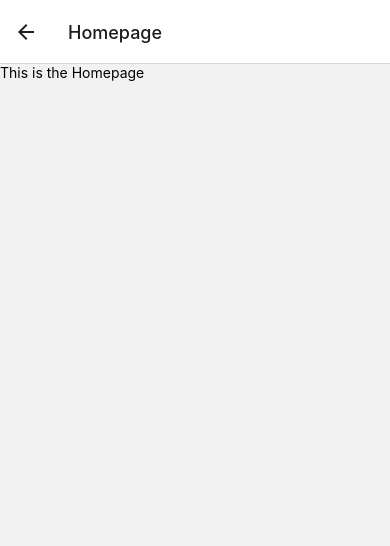
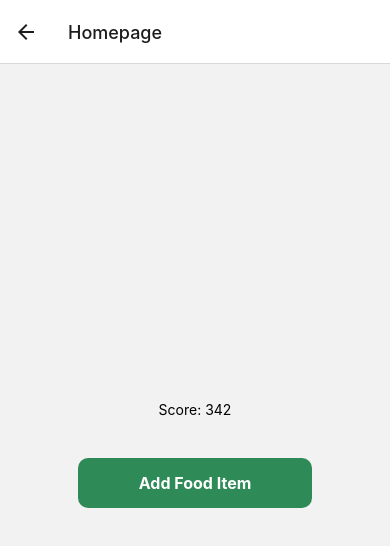
Before and after one commit to CelesTech03/CarbonKarma, a React Native app: screen /Homepage in a window 390 px wide. Shown: the top 546 px of the page. Built offline with nearby package versions, Linux system fonts and the light colour scheme.

Commit message:
fixed slider, buttons lightlight when clicked, added test button on Homepage to get to AddFoodScreen

```diff
--- a/App.js
+++ b/App.js
@@ -6,6 +6,7 @@ import LoginScreen from "./screens/LoginScreen";
 import RegisterScreen from "./screens/RegisterScreen";
 import OnboardingScreen from "./screens/OnboardingScreen";
 import Homepage from "./screens/Homepage";
+import AddFoodScreen from "./screens/AddFoodScreen";
 
 const Stack = createNativeStackNavigator();
 
@@ -20,6 +21,7 @@ export default function App() {
         <Stack.Screen name="Register" component={RegisterScreen} />
         <Stack.Screen name="Onboarding" component={OnboardingScreen} />
         <Stack.Screen name="Homepage" component={Homepage} />
+        <Stack.Screen name="AddFood" component={AddFoodScreen} />
       </Stack.Navigator>
     </NavigationContainer>
   );
--- a/screens/AddFoodScreen.js
+++ b/screens/AddFoodScreen.js
@@ -1,5 +1,5 @@
 import { Image, StyleSheet, Text, TouchableOpacity, View } from "react-native";
-import React, { useState } from "react";
+import { React, useState } from "react";
 import DropDownPicker from "react-native-dropdown-picker";
 import { Slider } from "@miblanchard/react-native-slider";
 
@@ -27,8 +27,21 @@ const AddFoodScreen = () => {
     {label: 'Yogurt', value: 'yogurt'},
     {label: 'Other', value: 'other'},
   ];
+
+  {/* For choosing which dropdown list to display; default is 'meat' for Meat list; set to 'veg' for Vegs list; set to 'dairy' for Dairy list */}
   const [items, setItems] = useState(meat);
-  const state = {value: 0,};
+
+  {/* For choosing which button to highlight; default is 0 for Meat button; set to 1 for Vegs; set to 2 for Dairy */}
+  const [buttons, setButtons] = useState(0);
+
+  {/* For updating food amounts on slider */}
+  const [amount, setAmount] = useState(1);
+
+  {/* For updating food amounts on slider */}
+  const [minAmount, setMinAmount] = useState(1);
+
+  {/* For updating food amounts on slider */}
+  const [maxAmount, setMaxAmount] = useState(30);
 
   return (
     <View style={styles.container} >
@@ -39,13 +52,16 @@ const AddFoodScreen = () => {
 
       {/* Buttons to choose type of food */}
       <View style={styles.foodContainer}>
-        <TouchableOpacity onPress={() => {setItems(meat); setValue('')}} style={styles.foodSideButton}>
+        <TouchableOpacity onPress={() =>{setItems(meat); setValue(''); setButtons(0); setValue(1); setMaxAmount(30);}}
+          style={[buttons == 0 ? styles.buttonSelected : styles.buttonNotSelected]}>
           <Text >Meat</Text>
         </TouchableOpacity>
-        <TouchableOpacity onPress={() => {setItems(veg); setValue('')}} style={styles.foodMidButton}>
+        <TouchableOpacity onPress={() => {setItems(veg); setValue(''); setButtons(1); setValue(1); setMaxAmount(20);}}
+          style={[buttons == 1 ? styles.buttonSelected : styles.buttonNotSelected]}>
           <Text >Vegs</Text>
         </TouchableOpacity>
-        <TouchableOpacity onPress={() => {setItems(dairy); ; setValue('')}} style={styles.foodSideButton}>
+        <TouchableOpacity onPress={() => {setItems(dairy); ; setValue(''); setButtons(2); setValue(1); setMaxAmount(15);}}
+          style={[buttons == 2 ? styles.buttonSelected : styles.buttonNotSelected]}>
           <Text >Dairy</Text>
         </TouchableOpacity>
       </View>
@@ -68,12 +84,13 @@ const AddFoodScreen = () => {
       {/* Slider for food entry */}
       <View style={styles.sliderContainer}>
         <Slider
-          value={state.value}
-          onValueChange={value => this.setState({value})}
-          minimumValue={0}
-          maximumValue={10}
+          value={amount}
+          onValueChange={amount => setAmount(amount)}
+          minimumValue={minAmount}
+          maximumValue={maxAmount}
+          step={1}
         />
-        <Text>Value: {state.value}</Text>
+        <Text>Amount: {amount} lbs</Text>
       </View>
 
       {/* Button to submit food entry */}
@@ -122,22 +139,25 @@ const styles = StyleSheet.create({
     marginTop: "5%",
     flexDirection: "row",
   },
-  foodSideButton: {
+  buttonSelected: {
     borderColor: "black",
     borderWidth: 1,
     color: "black",
+    backgroundColor: "#b9b9b9",
+    marginRight: "3%",
+    marginLeft: "3%",
     paddingVertical: 5,
     paddingHorizontal: 15,
     borderRadius: 5,
     justifyContent: "center",
     alignItems: "center",
   },
-  foodMidButton: {
+  buttonNotSelected: {
     borderColor: "black",
     borderWidth: 1,
     color: "black",
-    marginRight: "5%",
-    marginLeft: "5%",
+    marginRight: "3%",
+    marginLeft: "3%",
     paddingVertical: 5,
     paddingHorizontal: 15,
     borderRadius: 5,
--- a/screens/Homepage.js
+++ b/screens/Homepage.js
@@ -1,10 +1,20 @@
-import { Text } from "react-native";
-import React from 'react'
+import { KeyboardAvoidingView, Text, TextInput, TouchableOpacity, View } from "react-native";
+import { React } from 'react'
+import styles from "./styles/AuthStyle"
 
-function Homepage() {
+const Homepage = ({ navigation }) =>  {
   return (
-    <Text>This is the Homepage</Text>
-  )
-}
+    <KeyboardAvoidingView style={styles.container} behavior="padding">
+      <Text>Score: 342</Text>
+      {/* Buttons View */}
+      <View style={styles.buttonContainer}>
+        <TouchableOpacity onPress={() => navigation.navigate("AddFood")}
+        style={styles.button}>
+          <Text style={styles.buttonText}>Add Food Item</Text>
+        </TouchableOpacity>
+      </View>
+    </KeyboardAvoidingView>
+  );
+};
 
 export default Homepage
```
